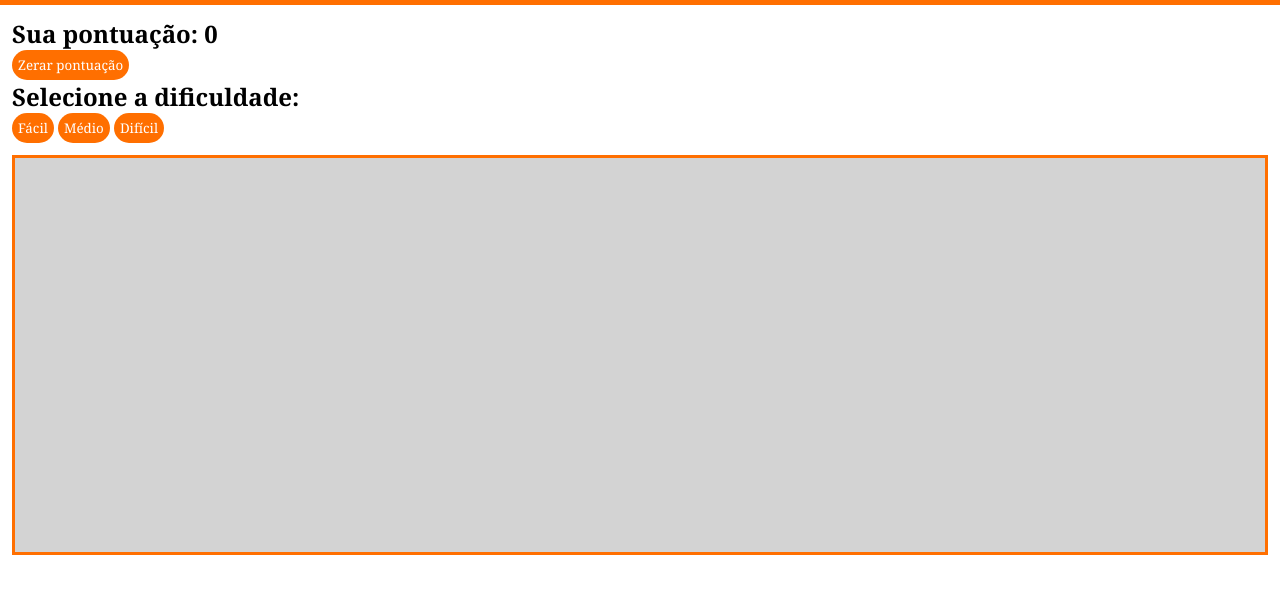
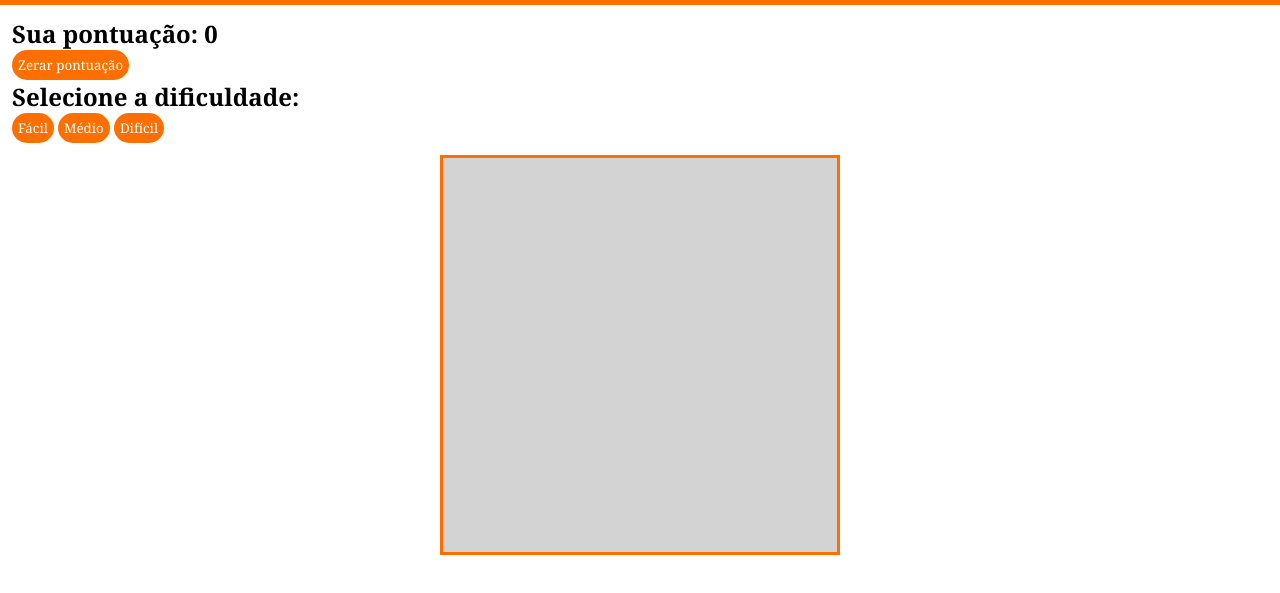
Before and after one commit to artur-jansen/Tiro-ao-alvo-js, a plain HTML site: page index.html in a window 1280 px wide. Shown: the part 55-648 px from the top of the page. Drawn offline with Linux system fonts and the light colour scheme.

Commit message:
Ajustando tela

```diff
--- a/style.css
+++ b/style.css
@@ -33,8 +33,8 @@ header{
 
 canvas{
     border: 3px solid rgb(255, 111, 0);
-    width: 100%;
-    height: 50vh;
+    width: 400px;
+    height: 400px;
 }
 
 button{
```
